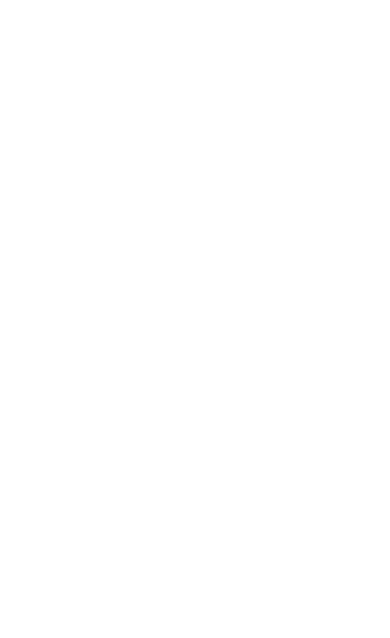
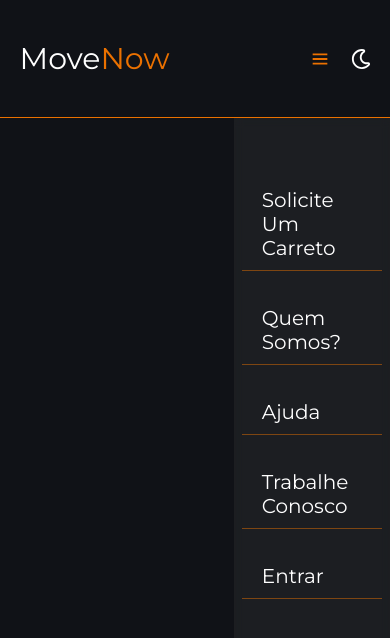
Before and after one commit to Move-Now/MoveNow, a React (Vite) app: page / in a window 390 px wide. Shown: the top 638 px of the page. Built offline with nearby package versions, Linux system fonts and the light colour scheme.

Commit message:
Header criado

```diff
--- a/package.json
+++ b/package.json
@@ -12,7 +12,7 @@
   "dependencies": {
     "react": "^18.2.0",
     "react-dom": "^18.2.0",
-    "styled-components": "^5.3.10"
+    "react-icons": "^4.8.0"
   },
   "devDependencies": {
     "@types/react": "^18.0.28",
--- /dev/null
+++ b/src/components/Header/Header.css
@@ -0,0 +1,122 @@
+@import url("../../index.css");
+
+header {
+    height: 14vh;
+    width: 100%;
+    display: flex;
+    justify-content: space-between;
+    align-items: center;
+
+    border-bottom: 1px solid var(--orange);
+
+    padding: 3rem 5%;
+
+    background-color: transparent;
+}
+
+
+.logo {
+    font-size: 3rem;
+    font-weight: 400;
+}
+
+.logo span {
+    color: var(--orange);
+}
+
+nav {
+    max-width: 70vw;
+}
+
+nav ul {
+    list-style: none;
+
+    display: flex;
+    align-items: center;
+    gap: 2.5rem;
+}
+
+nav ul li {
+    text-transform: capitalize;
+    display: flex;
+    gap: 0.7rem;
+
+    cursor: pointer;
+}
+
+.iconsWrapper {
+    display: flex;
+    align-items: center;
+    gap: 2rem;
+}
+
+.arrowIcon {
+    color: var(--orange);
+}
+
+.menuIcon {
+    display: none;
+
+    color: var(--orange);
+    font-size: 2.2rem;
+    cursor: pointer;
+}
+
+.disabled {
+    display: none;
+}
+
+/* responsiveness */
+
+@media screen and (max-width: 1045px) {
+
+    header nav,
+    header .iconsWrapper {
+        font-size: 2rem;
+    }
+
+    .menuIcon {
+        display: block;
+    }
+
+    .divider,
+    .arrowIcon {
+        display: none;
+    }
+
+
+
+    nav {
+        position: absolute;
+        right: 0;
+        top: 14vh;
+
+        display: flex;
+
+        align-items: flex-start;
+        justify-content: center;
+
+
+        height: 100vh;
+        width: 40vw;
+        padding: 1rem 0;
+
+        background: rgba(255, 255, 255, 0.05);
+        backdrop-filter: blur(5px)
+    }
+
+
+
+    nav ul {
+        flex-direction: column;
+        margin-top: 5rem;
+        width: 100%;
+    }
+
+    nav ul li {
+        width: 90%;
+        border-bottom: 1px solid var(--orange-low);
+        padding: 1rem 2rem;
+    }
+
+}
--- /dev/null
+++ b/src/components/Header/Header.jsx
@@ -0,0 +1,36 @@
+import "./Header.css";
+import { FaRegMoon } from "react-icons/fa";
+import { FaAngleDown } from "react-icons/fa";
+import { BiMenu } from "react-icons/bi";
+import { IoIosClose } from "react-icons/io";
+
+export function Header() {
+  return (
+    <header>
+      <h2 className="logo">
+        Move<span>Now</span>
+      </h2>
+      <nav>
+        <ul>
+          <li>Solicite um carreto</li>
+          <li>Quem somos?</li>
+          <li>
+            ajuda
+            <FaAngleDown className="arrowIcon" />
+          </li>
+          <li className="divider">|</li>
+          <li>trabalhe conosco</li>
+          <li>
+            entrar
+            <FaAngleDown className="arrowIcon" />
+          </li>
+        </ul>
+      </nav>
+      <div className="iconsWrapper">
+        <BiMenu className="menuIcon " />
+        <IoIosClose className="menuCloseIcon disabled" />
+        <FaRegMoon className="modeIcon" />
+      </div>
+    </header>
+  );
+}
--- /dev/null
+++ b/src/index.css
@@ -0,0 +1,27 @@
+:root {
+    --bg-color: #101217;
+    --orange: #EB7100;
+    --orange-low: #eb720079;
+    --text-color: #fff;
+
+    font-size: 62.5%;
+}
+
+
+* {
+    margin: 0;
+    padding: 0;
+    box-sizing: border-box;
+}
+
+html,
+body {
+    font-family: 'Montserrat', sans-serif;
+    font-size: 1.6rem;
+}
+
+body {
+    background-color: var(--bg-color);
+    color: var(--text-color);
+    overflow-x: hidden;
+}
--- a/src/main.jsx
+++ b/src/main.jsx
@@ -1,6 +1,10 @@
 import React from "react";
 import ReactDOM from "react-dom/client";
+import { LandingPage } from "./pages/LandingPage";
+import "./index.css";
 
 ReactDOM.createRoot(document.getElementById("root")).render(
-  <React.StrictMode></React.StrictMode>
+  <React.StrictMode>
+    <LandingPage />
+  </React.StrictMode>
 );
--- /dev/null
+++ b/src/pages/LandingPage/index.jsx
@@ -0,0 +1,5 @@
+import { Header } from "../../components/Header/Header";
+
+export function LandingPage() {
+  return <Header />;
+}
```
Also changed, not shown: styles/global.js (deleted, +0 -25 lines), styles/theme.js (deleted, +0 -13 lines), src/pages/LandingPage/styles.css (added), 1 other file (tests, documents, lock files or other folders).
